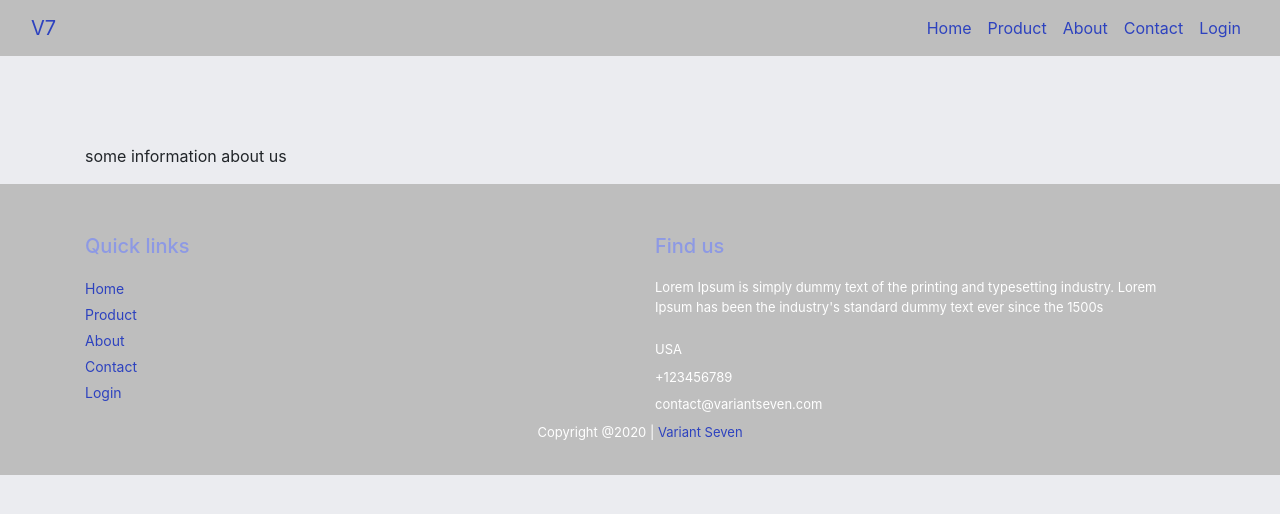
After one commit to ZetaRonny/V7, a Django app: template V7_products/templates/products/about.html in a window 1280 px wide. The commit adds this page. Shown: the top 514 px of the page. Run offline with Django 3.2, Linux system fonts and the light colour scheme; the template is opened without the code that fills it, so the values that code supplies are empty; some libraries are stand-ins or nearby versions.

```diff
--- a/V7/forms.py
+++ b/V7/forms.py
@@ -9,7 +9,7 @@ User = get_user_model()
 class ContactForm(forms.Form):
 	username = forms.CharField(widget=forms.TextInput(attrs={'class' : 'form-control'}))
 	email = forms.CharField(widget=forms.TextInput(attrs={'class' : 'form-control'}))
-	message = forms.CharField(max_length=1024, widget=forms.TextInput(attrs={'class' : 'form-control'}))
+	message = forms.CharField(max_length=1024, widget=forms.Textarea(attrs={'class' : 'form-control'}))
 
 class LoginForm(forms.Form):
 	username = forms.CharField(widget=forms.TextInput(attrs={'class' : 'form-control'}))
--- a/V7/settings.py
+++ b/V7/settings.py
@@ -29,7 +29,7 @@ DEBUG = env('DEBUG')
 # Raises django's ImproperlyConfigured exception if SECRET_KEY not in os.environ
 SECRET_KEY = env('SECRET_KEY')
 
-ALLOWED_HOSTS = ['ec2-3-22-164-75.us-east-2.compute.amazonaws.com', 'localhost', '127.0.0.1']
+ALLOWED_HOSTS = ['variantseven.com', 'localhost', '127.0.0.1']
 
 CORS_ORIGIN_ALLOW_ALL = True
 
--- a/V7/static_compiled/css/footer.css
+++ b/V7/static_compiled/css/footer.css
@@ -13,7 +13,7 @@ footer {
   background-color: #BEBEBE;
   min-height: 250px;
   padding: 10px 0px 25px 0px;
-  position: absolute;
+  position: relative;
   left: 0;
   bottom: 0; }
 
--- a/V7/static_src/sass/footer.scss
+++ b/V7/static_src/sass/footer.scss
@@ -9,7 +9,7 @@ footer {
     background-color: #BEBEBE;
     min-height:250px;
     padding:10px 0px 25px 0px;
-    position: absolute;
+    position: ;
     left: 0;
     bottom: 0;
 }
--- a/V7/templates/auth/register_template.html
+++ b/V7/templates/auth/register_template.html
@@ -10,7 +10,7 @@
         <div class="card-body">
             <h5 class="card-title">Register</h5>
             <h6 class="card-subtitle mb-2 text-muted"></h6>
-                <form>
+                <form class="form-group">
                 {% csrf_token %}
                 {{ form }}
                 <hr>
--- a/V7_products/templates/base.html
+++ b/V7_products/templates/base.html
@@ -7,10 +7,12 @@
 	{% include 'base/css.html' %}
 </head>
 <body class="d-flex flex-column">
-{% include 'base/navbar.html' %}
-	<div id="page-content">
-	{% block content %}{% endblock %}
-	{% include 'base/footer.html' %}
+	<div class="site-container">
+		{% include 'base/navbar.html' %}
+			<div id="page-content">
+				{% block content %}{% endblock %}
+			</div>
+		{% include 'base/footer.html' %}
 	</div>
 </body>
 </html>
--- /dev/null
+++ b/V7_products/templates/products/about.html
@@ -0,0 +1,10 @@
+{% extends "base.html" %}
+{% load static %}
+
+<title>V7</title>
+
+{% block content %}
+<div class="container">
+	<p>some information about us</p>
+</div>
+{% endblock %}
```
Also changed, not shown: V7/static_compiled/css/main.css.
